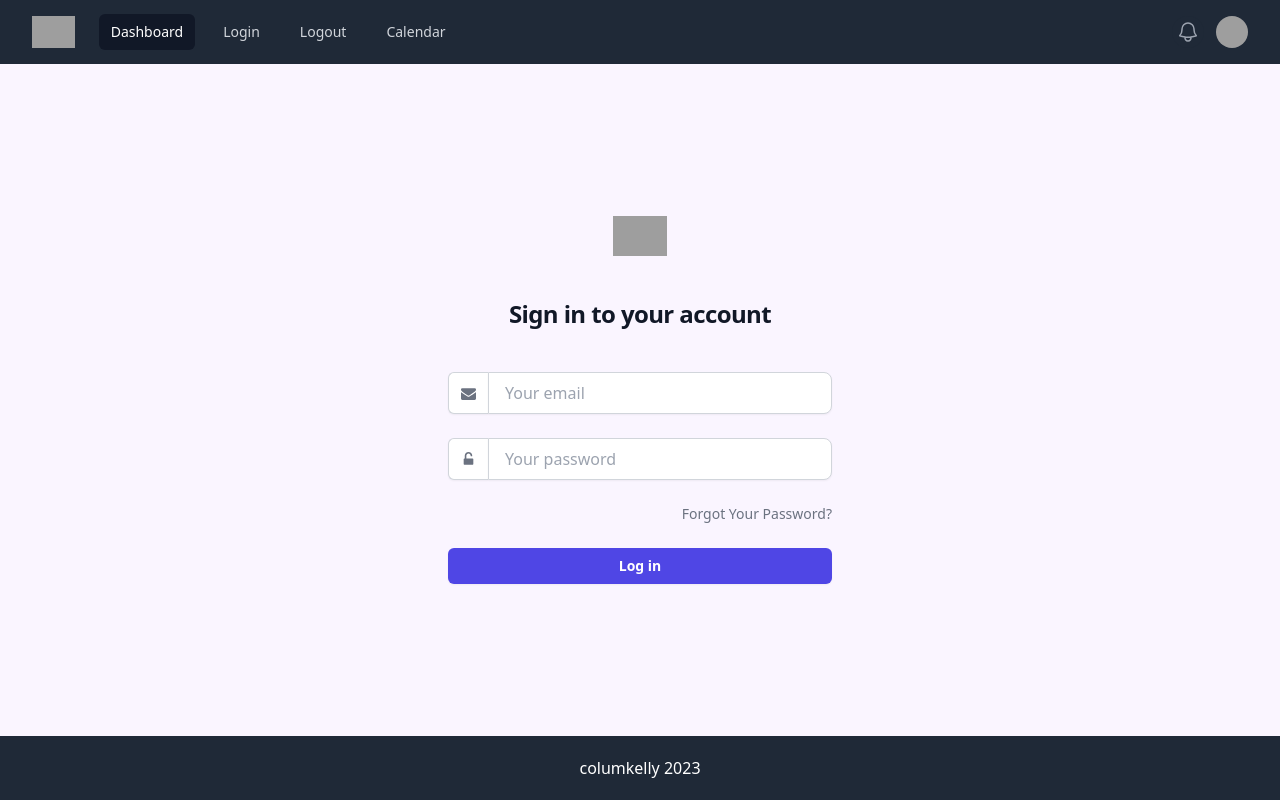
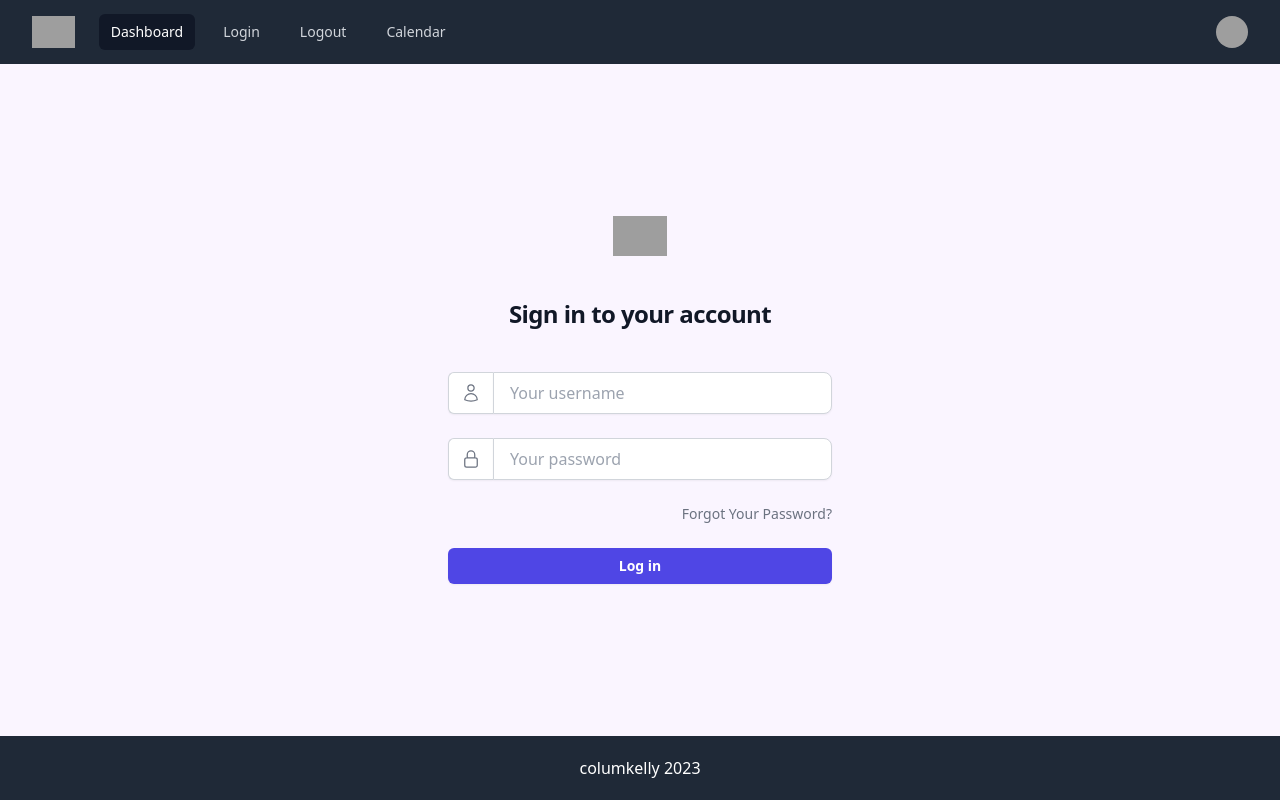
Before and after one commit to columk1/blog-cms, a React (Vite) app: page /login in a window 1280 px wide. Built offline with nearby package versions, Linux system fonts and the light colour scheme; grey boxes are pictures that could not be loaded.

Commit message:
Create fetch hook for login Form

```diff
--- a/src/components/Header/Navbar.jsx
+++ b/src/components/Header/Navbar.jsx
@@ -61,15 +61,6 @@ export default function Navbar() {
                 </div>
               </div>
               <div className='absolute inset-y-0 right-0 flex items-center pr-2 sm:static sm:inset-auto sm:ml-6 sm:pr-0'>
-                <button
-                  type='button'
-                  className='relative rounded-full bg-gray-800 p-1 text-gray-400 hover:text-white focus:outline-none focus:ring-2 focus:ring-white focus:ring-offset-2 focus:ring-offset-gray-800'
-                >
-                  <span className='absolute -inset-1.5' />
-                  <span className='sr-only'>View notifications</span>
-                  <BellIcon className='h-6 w-6' aria-hidden='true' />
-                </button>
-
                 {/* Profile dropdown */}
                 <Menu as='div' className='relative ml-3'>
                   <div>
@@ -103,19 +94,6 @@ export default function Navbar() {
                             )}
                           >
                             Your Profile
-                          </a>
-                        )}
-                      </Menu.Item>
-                      <Menu.Item>
-                        {({ active }) => (
-                          <a
-                            href='#'
-                            className={classNames(
-                              active ? 'bg-gray-100' : '',
-                              'block px-4 py-2 text-sm text-gray-700'
-                            )}
-                          >
-                            Settings
                           </a>
                         )}
                       </Menu.Item>
--- /dev/null
+++ b/src/components/LoginForm/LoginForm.jsx
@@ -0,0 +1,106 @@
+import useForm from '../../helpers/useForm'
+const FORM_ENDPOINT = 'http://localhost:3000/api/login'
+
+const LoginForm = () => {
+  const additionalData = {
+    sent: new Date().toISOString(),
+  }
+
+  const { handleSubmit, status, message } = useForm({ additionalData })
+
+  if (status === 'success') {
+    return <div className='text-2xl font-bold'>Success route? {message}</div>
+  }
+
+  if (status === 'error') {
+    return (
+      <>
+        <div className='text-2xl font-bold'>Something bad happened!</div>
+        <div className='text-2xl font-bold'>{message}</div>
+      </>
+    )
+  }
+
+  return (
+    <form className='space-y-6' action={FORM_ENDPOINT} onSubmit={handleSubmit} method='POST'>
+      <div className='flex flex-col mb-2'>
+        <div className='flex relative '>
+          <span className='rounded-l-md inline-flex  items-center px-3 border-t bg-white border-l border-b  border-gray-300 text-gray-500 shadow-sm text-sm'>
+            <svg
+              xmlns='http://www.w3.org/2000/svg'
+              fill='none'
+              viewBox='0 0 24 24'
+              strokeWidth={1.5}
+              stroke='currentColor'
+              className='w-5 h-5'
+            >
+              <path
+                strokeLinecap='round'
+                strokeLinejoin='round'
+                d='M15.75 6a3.75 3.75 0 1 1-7.5 0 3.75 3.75 0 0 1 7.5 0ZM4.501 20.118a7.5 7.5 0 0 1 14.998 0A17.933 17.933 0 0 1 12 21.75c-2.676 0-5.216-.584-7.499-1.632Z'
+              />
+            </svg>
+          </span>
+          <input
+            type='text'
+            name='username'
+            id='username'
+            className=' rounded-r-lg flex-1 appearance-none border border-gray-300 w-full py-2 px-4 bg-white text-gray-700 placeholder-gray-400 shadow-sm text-base focus:outline-none focus:ring-2 focus:ring-indigo-600 focus:border-transparent'
+            placeholder='Your username'
+            required
+          />
+        </div>
+      </div>
+
+      <div className='flex flex-col mb-6'>
+        <div className='flex relative '>
+          <span className='rounded-l-md inline-flex  items-center px-3 border-t bg-white border-l border-b  border-gray-300 text-gray-500 shadow-sm text-sm'>
+            <svg
+              xmlns='http://www.w3.org/2000/svg'
+              fill='none'
+              viewBox='0 0 24 24'
+              strokeWidth={1.5}
+              stroke='currentColor'
+              className='w-5 h-5'
+            >
+              <path
+                strokeLinecap='round'
+                strokeLinejoin='round'
+                d='M16.5 10.5V6.75a4.5 4.5 0 1 0-9 0v3.75m-.75 11.25h10.5a2.25 2.25 0 0 0 2.25-2.25v-6.75a2.25 2.25 0 0 0-2.25-2.25H6.75a2.25 2.25 0 0 0-2.25 2.25v6.75a2.25 2.25 0 0 0 2.25 2.25Z'
+              />
+            </svg>
+          </span>
+          <input
+            type='password'
+            name='password'
+            id='sign-in-email'
+            className=' rounded-r-lg flex-1 appearance-none border border-gray-300 w-full py-2 px-4 bg-white text-gray-700 placeholder-gray-400 shadow-sm text-base focus:outline-none focus:ring-2 focus:ring-indigo-600 focus:border-transparent'
+            placeholder='Your password'
+            required
+          />
+        </div>
+      </div>
+      <div className='flex items-center mb-6 -mt-4'>
+        <div className='flex ml-auto'>
+          <a
+            href='#'
+            className='inline-flex text-xs font-thin text-gray-500 sm:text-sm hover:text-gray-700'
+          >
+            Forgot Your Password?
+          </a>
+        </div>
+      </div>
+
+      <div>
+        <button
+          type='submit'
+          className='flex w-full justify-center rounded-md bg-indigo-600 px-3 py-1.5 text-sm font-semibold leading-6 text-white shadow-sm hover:bg-indigo-500 focus-visible:outline focus-visible:outline-2 focus-visible:outline-offset-2 focus-visible:outline-indigo-600'
+        >
+          Log in
+        </button>
+      </div>
+    </form>
+  )
+}
+
+export default LoginForm
--- /dev/null
+++ b/src/helpers/useForm.js
@@ -0,0 +1,47 @@
+import { useState } from 'react'
+
+function useForm({ additionalData }) {
+  const [status, setStatus] = useState('')
+  const [message, setMessage] = useState('')
+
+  const handleSubmit = (e) => {
+    e.preventDefault()
+    setStatus('loading')
+    setMessage('')
+
+    const formEndpoint = e.target.action
+    const data = Array.from(e.target.elements)
+      .filter((input) => input.name)
+      .reduce((obj, input) => Object.assign(obj, { [input.name]: input.value }), {})
+
+    if (additionalData) Object.assign(data, additionalData)
+
+    fetch(formEndpoint, {
+      method: 'POST',
+      headers: {
+        Accept: 'application/json',
+        'Content-Type': 'application/json',
+      },
+      body: JSON.stringify(data),
+    })
+      .then((res) => {
+        if (res.status !== 200) {
+          res.json().then((data) => {
+            setMessage(data.message)
+            throw new Error(res.statusText)
+          })
+        }
+        return res.json()
+      })
+      .then((data) => {
+        setMessage(data.message)
+        setStatus('success')
+      })
+      .catch((err) => {
+        setStatus('error')
+      })
+  }
+  return { handleSubmit, status, message }
+}
+
+export default useForm
--- a/src/routes/Login/Login.jsx
+++ b/src/routes/Login/Login.jsx
@@ -1,3 +1,5 @@
+import LoginForm from '../../components/LoginForm/LoginForm'
+
 const Login = () => {
   return (
     <>
@@ -23,70 +25,7 @@ const Login = () => {
         </div>
 
         <div className='mt-10 sm:mx-auto sm:w-full sm:max-w-sm'>
-          <form className='space-y-6' action='#' method='POST'>
-            <div className='flex flex-col mb-2'>
-              <div className='flex relative '>
-                <span className='rounded-l-md inline-flex  items-center px-3 border-t bg-white border-l border-b  border-gray-300 text-gray-500 shadow-sm text-sm'>
-                  <svg
-                    width='15'
-                    height='15'
-                    fill='currentColor'
-                    viewBox='0 0 1792 1792'
-                    xmlns='http://www.w3.org/2000/svg'
-                  >
-                    <path d='M1792 710v794q0 66-47 113t-113 47h-1472q-66 0-113-47t-47-113v-794q44 49 101 87 362 246 497 345 57 42 92.5 65.5t94.5 48 110 24.5h2q51 0 110-24.5t94.5-48 92.5-65.5q170-123 498-345 57-39 100-87zm0-294q0 79-49 151t-122 123q-376 261-468 325-10 7-42.5 30.5t-54 38-52 32.5-57.5 27-50 9h-2q-23 0-50-9t-57.5-27-52-32.5-54-38-42.5-30.5q-91-64-262-182.5t-205-142.5q-62-42-117-115.5t-55-136.5q0-78 41.5-130t118.5-52h1472q65 0 112.5 47t47.5 113z'></path>
-                  </svg>
-                </span>
-                <input
-                  type='text'
-                  id='sign-in-email'
-                  className=' rounded-r-lg flex-1 appearance-none border border-gray-300 w-full py-2 px-4 bg-white text-gray-700 placeholder-gray-400 shadow-sm text-base focus:outline-none focus:ring-2 focus:ring-indigo-600 focus:border-transparent'
-                  placeholder='Your email'
-                />
-              </div>
-            </div>
-
-            <div className='flex flex-col mb-6'>
-              <div className='flex relative '>
-                <span className='rounded-l-md inline-flex  items-center px-3 border-t bg-white border-l border-b  border-gray-300 text-gray-500 shadow-sm text-sm'>
-                  <svg
-                    width='15'
-                    height='15'
-                    fill='currentColor'
-                    viewBox='0 0 1792 1792'
-                    xmlns='http://www.w3.org/2000/svg'
-                  >
-                    <path d='M1376 768q40 0 68 28t28 68v576q0 40-28 68t-68 28h-960q-40 0-68-28t-28-68v-576q0-40 28-68t68-28h32v-320q0-185 131.5-316.5t316.5-131.5 316.5 131.5 131.5 316.5q0 26-19 45t-45 19h-64q-26 0-45-19t-19-45q0-106-75-181t-181-75-181 75-75 181v320h736z'></path>
-                  </svg>
-                </span>
-                <input
-                  type='password'
-                  id='sign-in-email'
-                  className=' rounded-r-lg flex-1 appearance-none border border-gray-300 w-full py-2 px-4 bg-white text-gray-700 placeholder-gray-400 shadow-sm text-base focus:outline-none focus:ring-2 focus:ring-indigo-600 focus:border-transparent'
-                  placeholder='Your password'
-                />
-              </div>
-            </div>
-            <div className='flex items-center mb-6 -mt-4'>
-              <div className='flex ml-auto'>
-                <a
-                  href='#'
-                  className='inline-flex text-xs font-thin text-gray-500 sm:text-sm hover:text-gray-700'
-                >
-                  Forgot Your Password?
-                </a>
-              </div>
-            </div>
-
-            <div>
-              <button
-                type='submit'
-                className='flex w-full justify-center rounded-md bg-indigo-600 px-3 py-1.5 text-sm font-semibold leading-6 text-white shadow-sm hover:bg-indigo-500 focus-visible:outline focus-visible:outline-2 focus-visible:outline-offset-2 focus-visible:outline-indigo-600'
-              >
-                Log in
-              </button>
-            </div>
-          </form>
+          <LoginForm />
         </div>
       </div>
     </>
```
